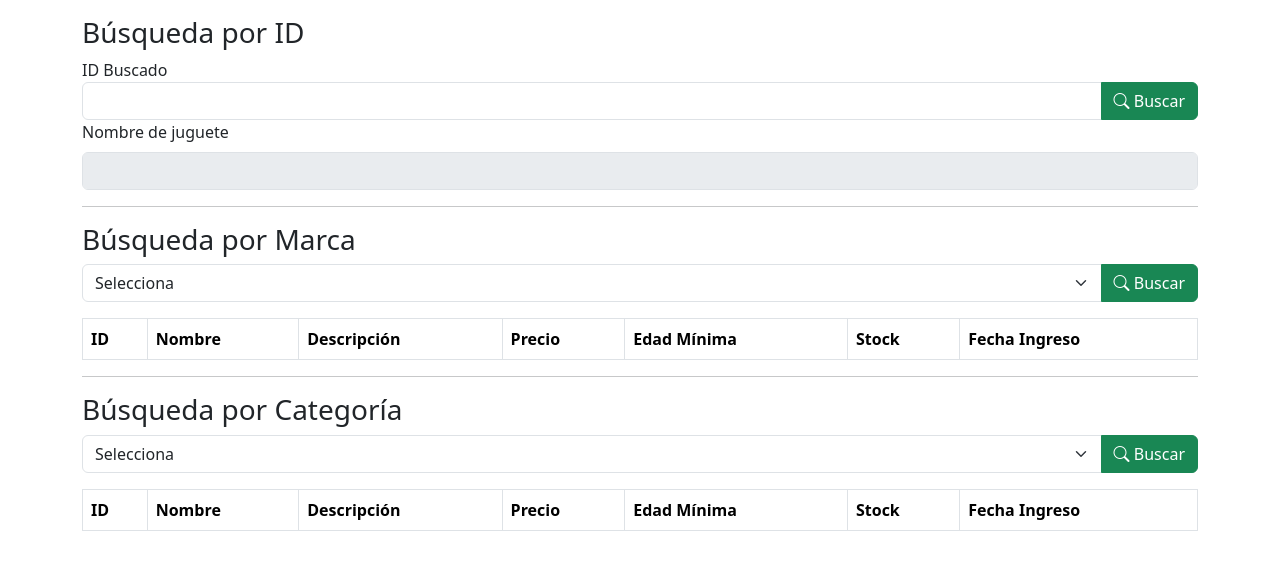
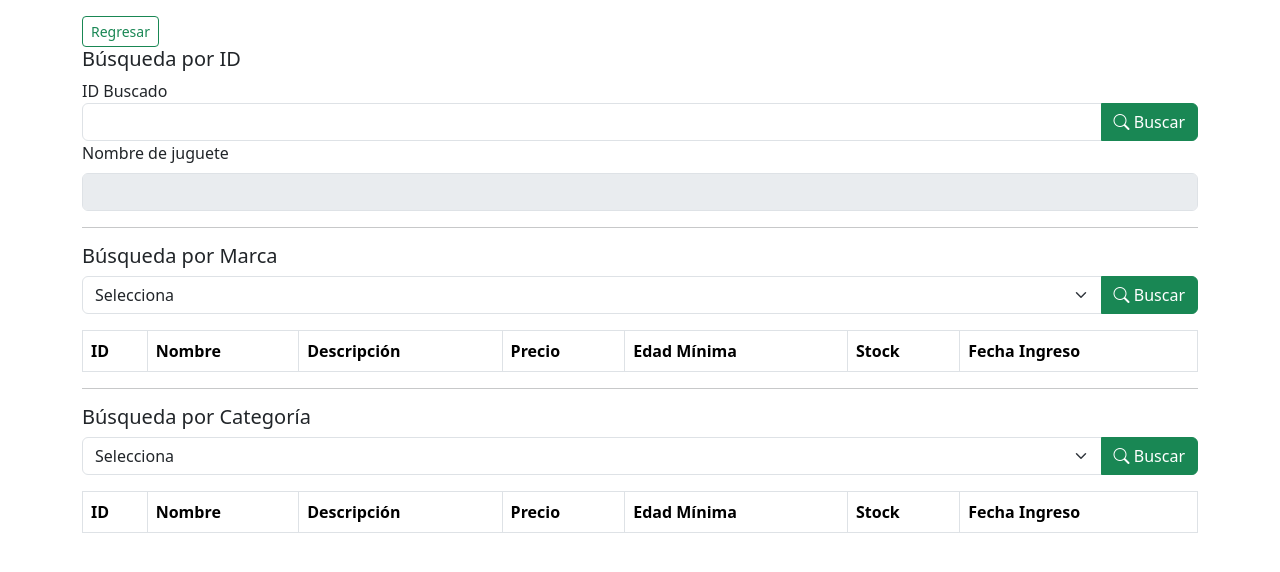
Before and after one commit to mewi08/tienda, a PHP site: page /views/juguetes/buscar.php in a window 1280 px wide. Shown: the top 572 px of the page. Run offline with PHP 8.4, Linux system fonts and the light colour scheme; lists and menus that the app fills with data are empty.

Commit message:
Botones agregados

```diff
--- a/views/juguetes/buscar.php
+++ b/views/juguetes/buscar.php
@@ -13,7 +13,13 @@
 </head>
 <body>
     <div class="container mt-3">
-        <h3>Búsqueda por ID</h3>
+        <div>
+              <a href="./index.php" class="btn btn-sm btn-outline-success">Regresar</a>
+        </div>
+        <div>
+
+
+        <h5>Búsqueda por ID</h5>
         <form action="" id="form-busqueda-id">
             <div class="mb-3">
                 <label for="idbuscado">ID Buscado</label>
@@ -30,7 +36,7 @@
         <hr>
 
         <!-- BÚSQUEDA POR MARCA -->
-         <h3>Búsqueda por Marca</h3>
+         <h5>Búsqueda por Marca</h5>
         <form action="" id="form-busqueda-marca">
             <div class="input-group">
                 <select id="marcas" class="form-select">
@@ -66,7 +72,7 @@
         <hr>
 
         <!-- BÚSQUEDA POR CATEGORÍA -->
-         <h3>Búsqueda por Categoría</h3>
+         <h5>Búsqueda por Categoría</h5>
         <form action="" id="form-busqueda-categoria">
             <div class="input-group">
                 <select id="categorias" class="form-select">
@@ -99,7 +105,7 @@
             </table>
         </form>
     </div>
-
+</div>
     <script>
         document.addEventListener("DOMContentLoaded", function(){
             //FUNCIÓN PARA BUSCAR POR ID
--- a/views/juguetes/edicion.php
+++ b/views/juguetes/edicion.php
@@ -11,6 +11,7 @@
         <div>
              <h3>Edición de juguetes</h3>
              <p>Complete el formulario solicitado para editar un nuevo elemento</p>
+              <a href="./index.php" class="btn btn-sm btn-outline-success">Listar</a>
         </div>
 
         <div>
```
